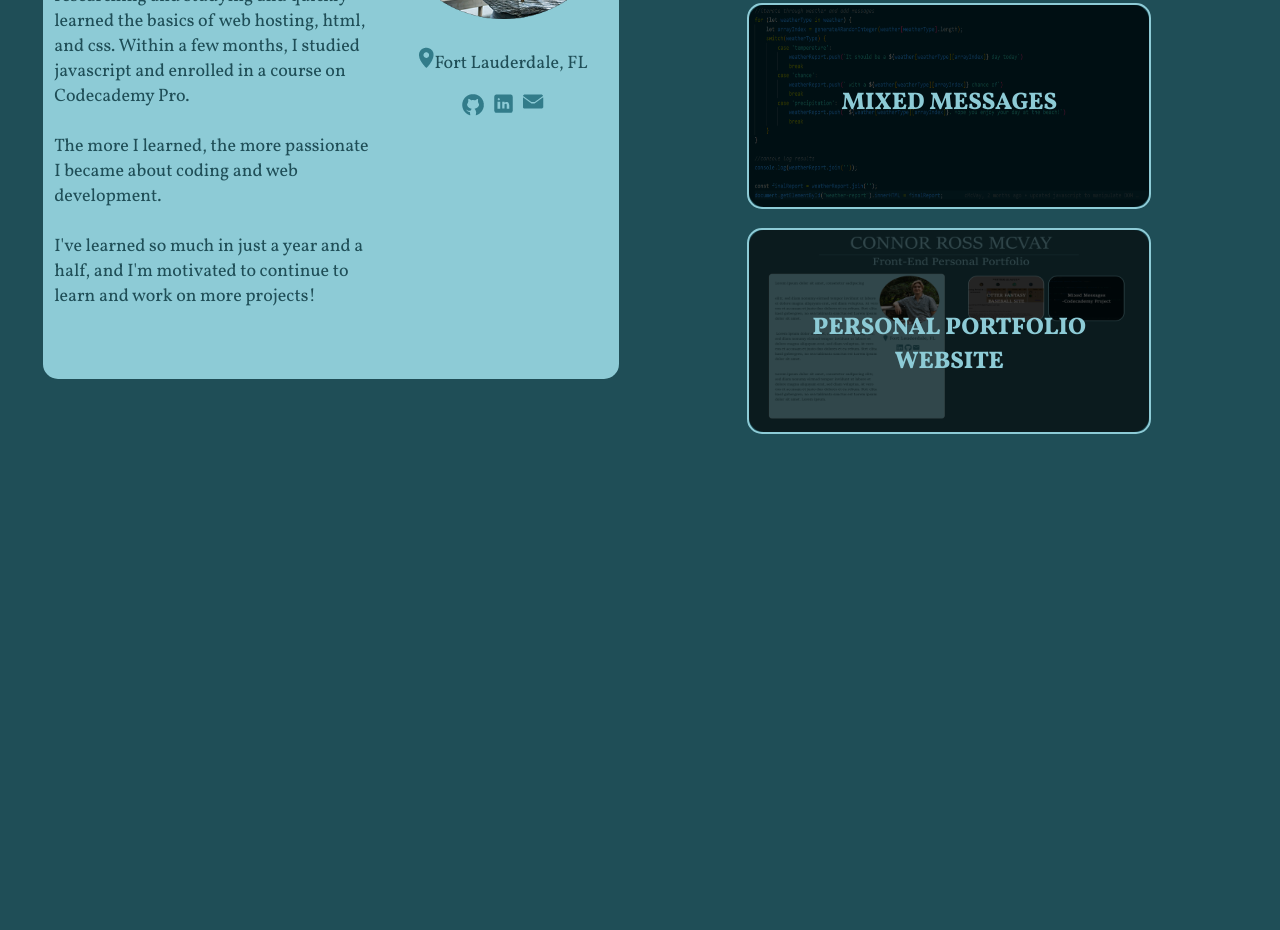
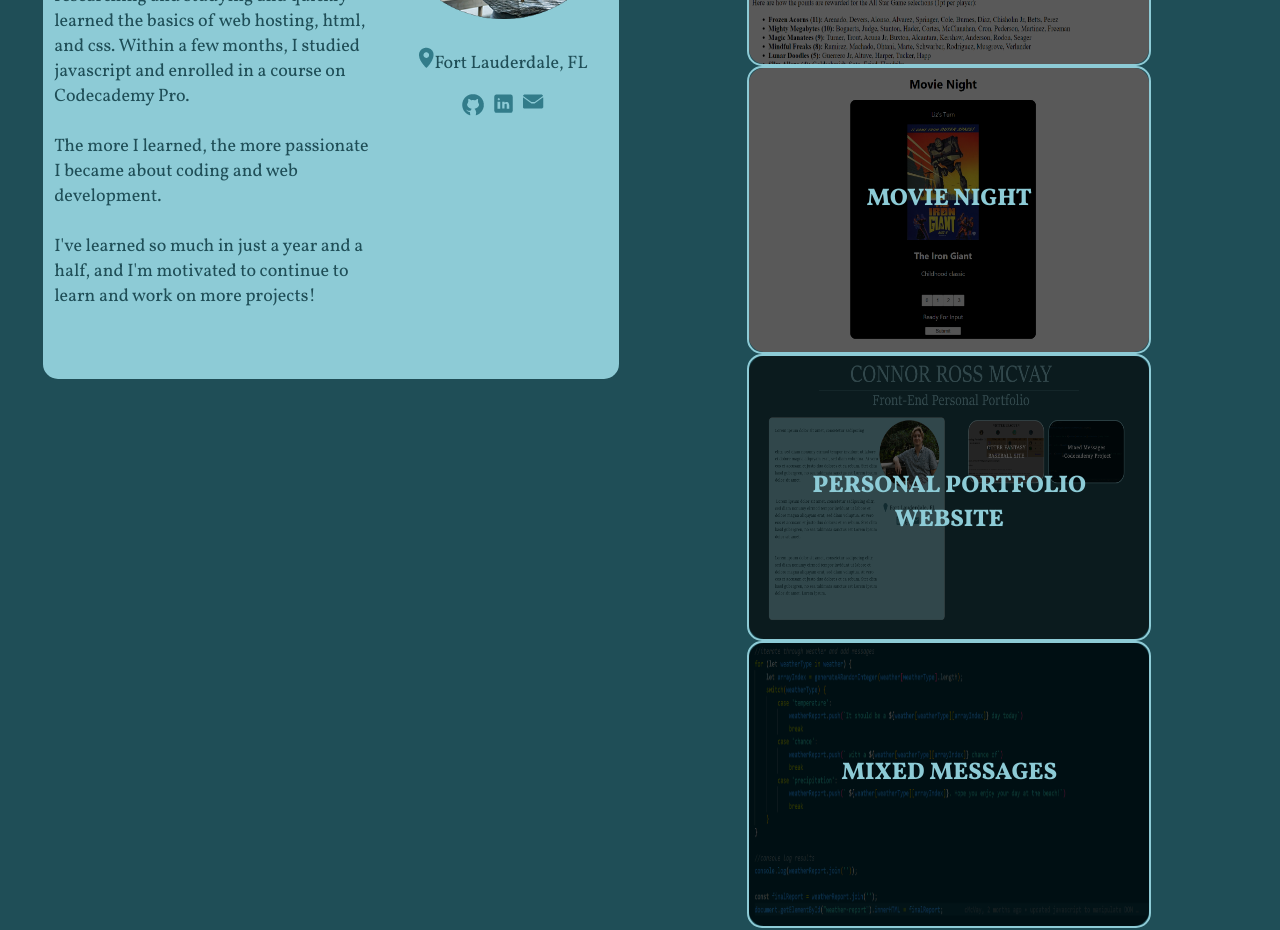
Before and after one commit to cMcVay/Personal-Portfolio, a plain HTML site: page index.html in a window 1280 px wide. Shown: the part 453-1383 px from the top of the page. Before the commit the page ends 905 px from the top, so only its background shows below. Drawn offline with Linux system fonts and the light colour scheme.

Commit message:
Added Movie Night Project

```diff
--- a/index.html
+++ b/index.html
@@ -52,12 +52,12 @@
                     <h4 class="projectTitle">OTTER FANTASY BASEBALL SITE</h4>
                 </div>
             </a>
-            <a class="project" href="https://github.com/cMcVay/mixed_messages" target="_blank">
+            <a class="project" href="https://github.com/cMcVay/Movie-Night" target="_blank">
                 <div class="projImgBox">
-                    <img class="projectImage" src="./src/images/Screenshot 2022-08-09 161718.png">
+                    <img class="projectImage" src="./src/images/Screenshot 2022-08-15 143810.png">
                 </div>
                 <div class="projTitleBox">
-                    <h4 class="projectTitle">MIXED MESSAGES</h4>
+                    <h4 class="projectTitle">MOVIE NIGHT</h4>
                 </div>
             </a>
             <a class="project" href="https://github.com/cMcVay/Personal-Portfolio" target="_blank">
@@ -66,6 +66,14 @@
                 </div>
                 <div class="projTitleBox">
                     <h4 class="projectTitle">PERSONAL PORTFOLIO WEBSITE</h4>
+                </div>
+            </a>
+            <a class="project" href="https://github.com/cMcVay/mixed_messages" target="_blank">
+                <div class="projImgBox">
+                    <img class="projectImage" src="./src/images/Screenshot 2022-08-09 161718.png">
+                </div>
+                <div class="projTitleBox">
+                    <h4 class="projectTitle">MIXED MESSAGES</h4>
                 </div>
             </a>
         </section>
```
Also changed, not shown: src/images/Screenshot 2022-08-15 143810.png (added).
